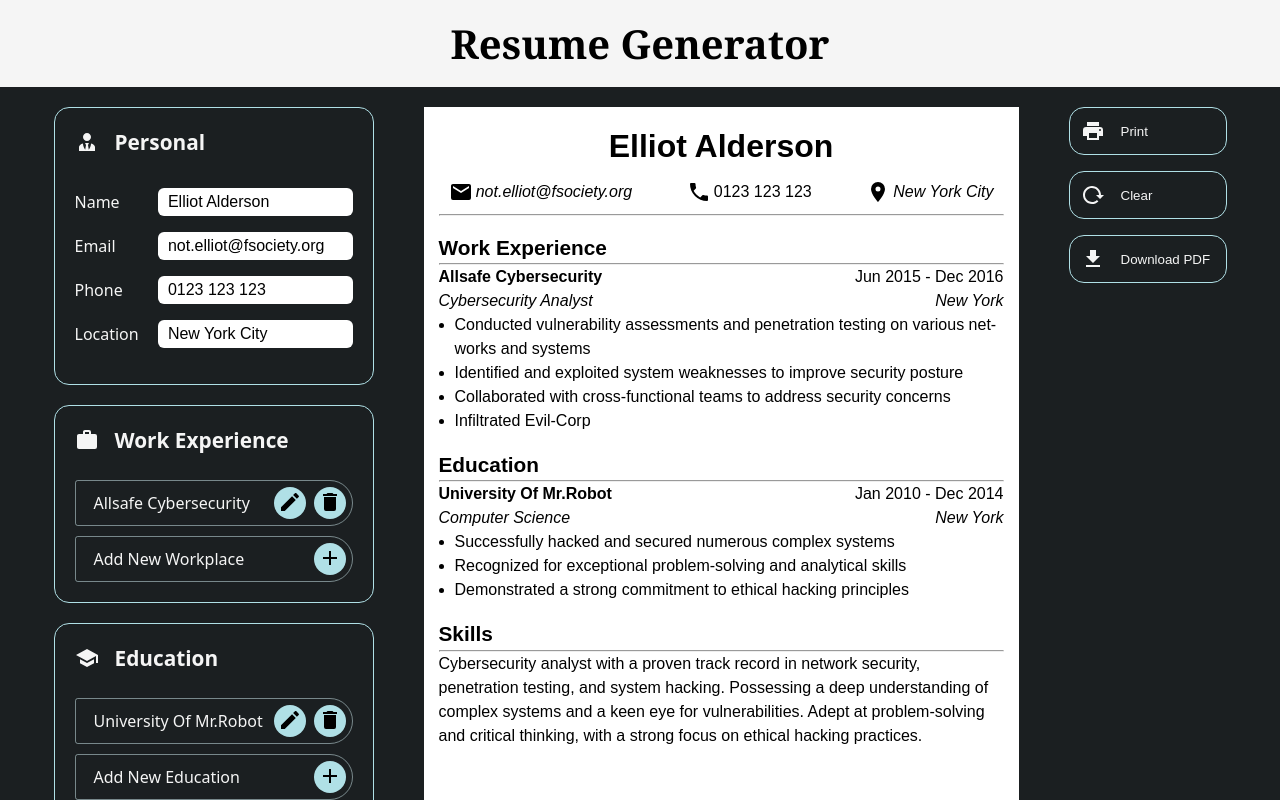
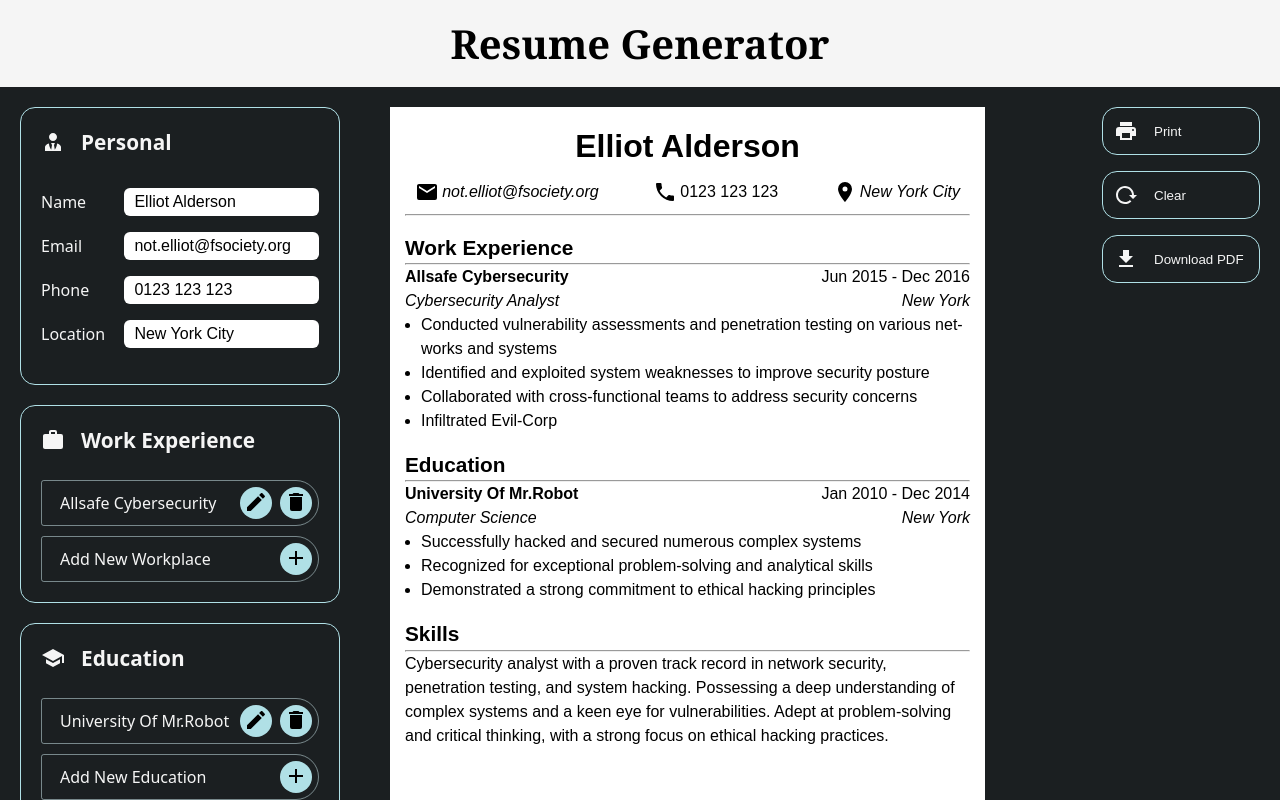
Before and after one commit to wade-levels-up/cv-application, a React (Vite) app: page / in a window 1280 px wide. Shown: the top 800 px of the page. Built offline with nearby package versions, Linux system fonts and the light colour scheme.

Commit message:
Adjust layout

```diff
--- a/src/styles/Details.css
+++ b/src/styles/Details.css
@@ -3,6 +3,15 @@
     flex-direction: column;
     gap: 20px;
     width: fit-content;
+}
+
+.details, .resume, .sidebar {
+    flex: 1;
+}
+
+.sidebar {
+    display: flex;
+    justify-content: flex-end;
 }
 
 .details-sub-container {
@@ -26,6 +35,10 @@
     margin-bottom: 1rem;
 }
 
+form label {
+    width: 30%;
+}
+
 form input {
     width: 70%;
     padding: 5px 5px 5px 10px;
@@ -35,18 +48,17 @@
 }
 
 input[type="month"] {
-    width: 70%; /* Set a consistent width */
-    padding: 5px 5px 5px 10px; /* Add padding for better appearance */
-    border: 1px solid #ccc; /* Add a border */
-    border-radius: 6px; /* Add border radius for rounded corners */
-    box-sizing: border-box; /* Ensure padding and border are included in the element's total width and height */
-    font-size: 16px; /* Set a consistent font size */
+    width: 70%;
+    padding: 5px 5px 5px 10px;
+    border: 1px solid #ccc;
+    border-radius: 6px;
+    box-sizing: border-box;
+    font-size: 16px;
 }
 
-/* Additional styles for hover and focus states */
 input[type="month"]:hover, input[type="date"]:focus {
-    border-color: #888; /* Change border color on hover and focus */
-    outline: none; /* Remove default outline */
+    border-color: #888;
+    outline: none;
 }
 
 .textarea-container {
```
